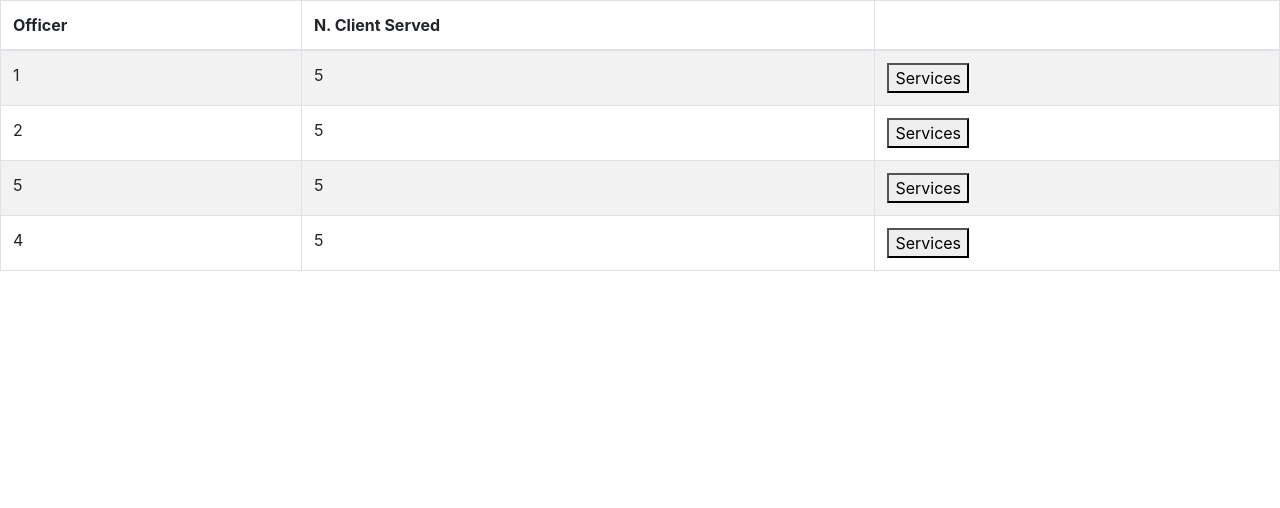
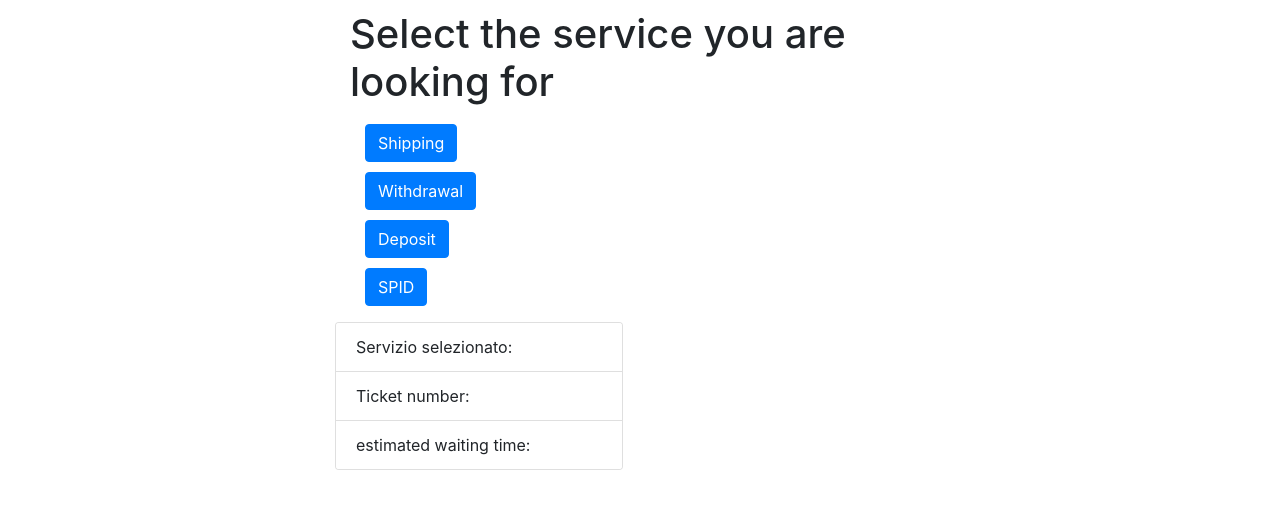
Before and after one commit to Softeng-2-Team-P03/OfficeQueueManagement, a React (Create React App) app in the folder client/: page /client in a window 1280 px wide. Shown: the top 508 px of the page. Built offline with nearby package versions, Linux system fonts and the light colour scheme.

Commit message:
created graphic interface to let the user select a service (static services)

```diff
--- a/client/src/App.css
+++ b/client/src/App.css
@@ -40,6 +40,10 @@
   padding-left: 30px;
 }
 
+.below {
+  padding-top: 1rem;
+}
+
 .modal-header {
   background-color: #28a745;
   color: white;
--- a/client/src/App.js
+++ b/client/src/App.js
@@ -10,6 +10,7 @@ import Counter from "./Counter";
 import Manager from "./Manager";
 import API from './API';
 import Officer from "./Officer";
+import Client from "./Client";
 
 
 function App() {
@@ -24,6 +25,9 @@ function App() {
                   <Route path="/counter">
                       <Counter />
                   </Route>
+                  <Route path="/client">
+                      <Client  />
+                  </Route>
                   <Route path="/">
                       <Manager/>
                   </Route>
--- /dev/null
+++ b/client/src/Client.js
@@ -0,0 +1,57 @@
+import 'bootstrap/dist/css/bootstrap.css';
+import { Row, Col, Form, Button, Card, ListGroup } from 'react-bootstrap';
+import { useState } from 'react';
+
+
+
+function Client() {
+    const [selected, setSelected] = useState("");
+    let services = ["Shipping", "Withdrawal", "Deposit", "SPID"];
+
+    const handleSubmit = (event) => {
+
+        event.preventDefault();
+
+        setSelected(true);
+
+
+
+    };
+
+
+    return (
+        <>
+            <Row className="below-nav">
+                <Col xs="3"></Col>
+                <Col xs="6">
+                    <h1>Select the service you are looking for</h1>
+                    <Form onSubmit={handleSubmit}>
+
+                        {
+                            services.map((service) =>
+                                <Row key={service} className="below-nav">
+                                    <Button type="submit" className={selected ? "disabled" : ""} variant="primary" >
+                                        {service}
+                                    </Button>
+                                </Row>
+                            )
+                        }
+                    </Form>
+                    <Row className="below">
+                        <Card style={{ width: '18rem' }}>
+                            <ListGroup variant="flush">
+                                <ListGroup.Item>Servizio selezionato:</ListGroup.Item>
+                                <ListGroup.Item>Ticket number:</ListGroup.Item>
+                                <ListGroup.Item>estimated waiting time:</ListGroup.Item>
+                            </ListGroup>
+                        </Card>
+                    </Row>
+                </Col>
+            </Row>
+
+
+        </>
+    );
+}
+
+export default Client;
```
